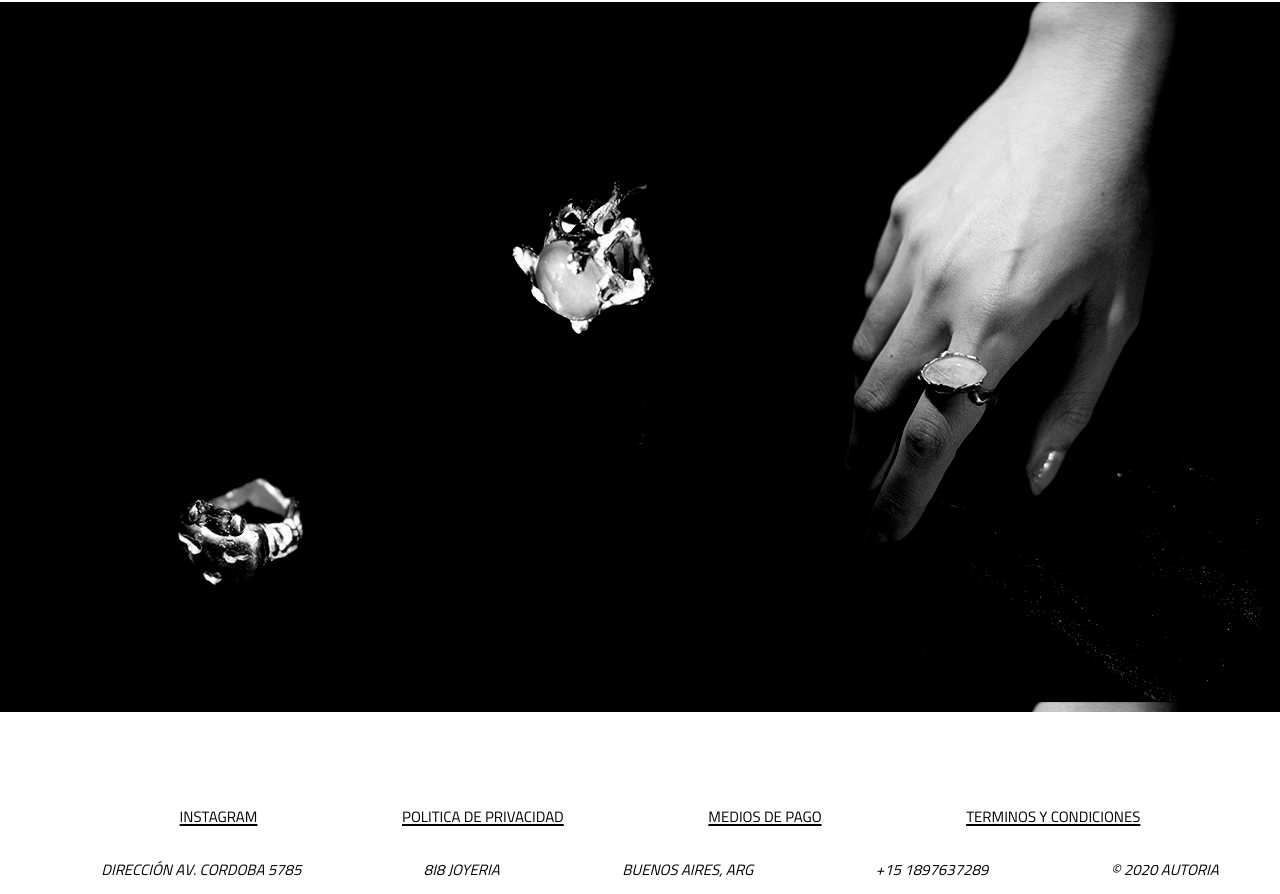
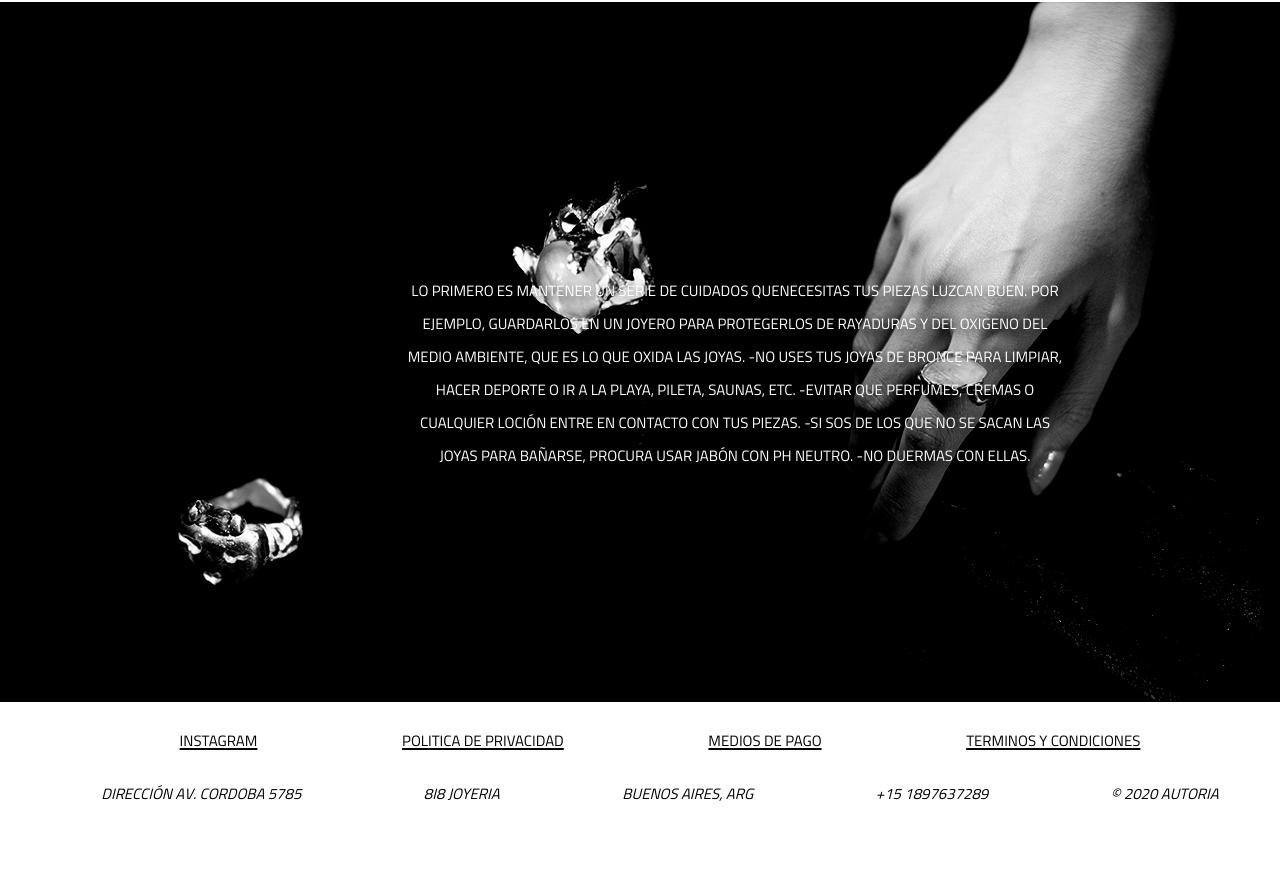
Before and after one commit to YeiPalomeque/repoproyecto_joyeria, a plain HTML site: page Vistas/info.html in a window 1280 px wide. Shown: the part 143-1037 px from the top of the page. After the commit the page ends 961 px from the top, so only its background shows below. Drawn offline with nearby package versions, Linux system fonts and the light colour scheme.

Commit message:
cambios index css

```diff
--- a/CSS/Estilos.css
+++ b/CSS/Estilos.css
@@ -137,6 +137,7 @@ ul{
 .h2 {
     font-size: xxx-large;
     font-style: italic;
+    transform: scaleX(1.5);
 }
 
 .section__p {
@@ -322,16 +323,16 @@ ul{
     text-align: center;
     border: 1 rem;
     background-image: url(../imgbanner/Sin\ título-1.jpg);
-    height: 71rem;
+    height: 70rem;
 }
 
-.class__cuidados{
+.class__cuidados {
     color: var(--accent);
     margin-top: 0;
     margin-bottom: 1rem;
-    position: relative;
-    bottom: 42rem;
-    width: 66rem;
+    margin-top: 27rem;
+    margin-left: 40rem;
+    width: 67rem;
     left: 38rem;
     filter: drop-shadow(2px 4px 6px black);
 }
--- a/Vistas/info.html
+++ b/Vistas/info.html
@@ -37,10 +37,6 @@
                 -No duermas con ellas.
             </p>
         </div>
-      <section>
-        <div><img src="../imgbanner/" alt=""> </div>
-        <div><img src="../imgbanner/" alt=""> </div>
-      </section>
     </main>
 
     <footer>
```
Also changed, not shown: Vistas/Productos.html (+1 -1 lines).
